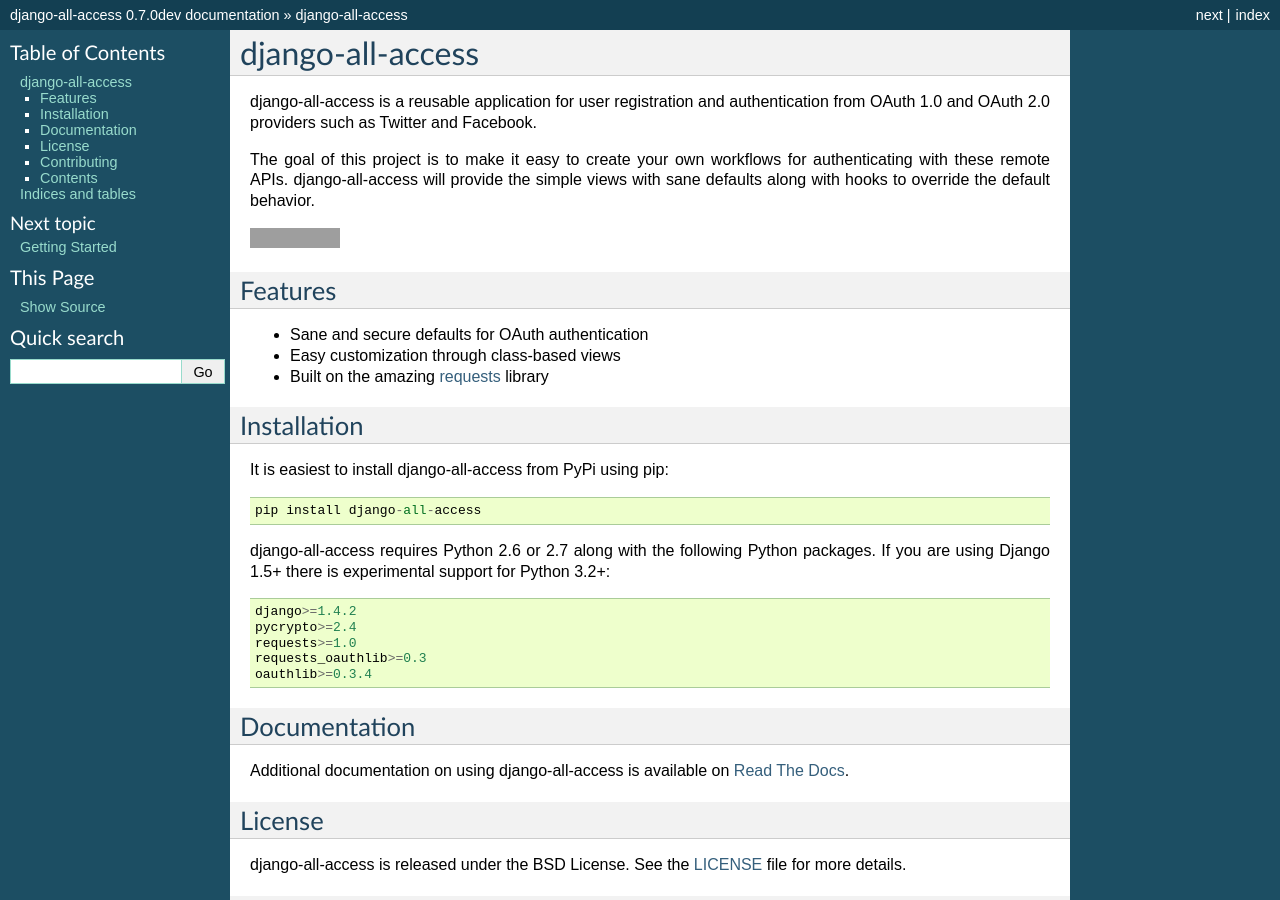
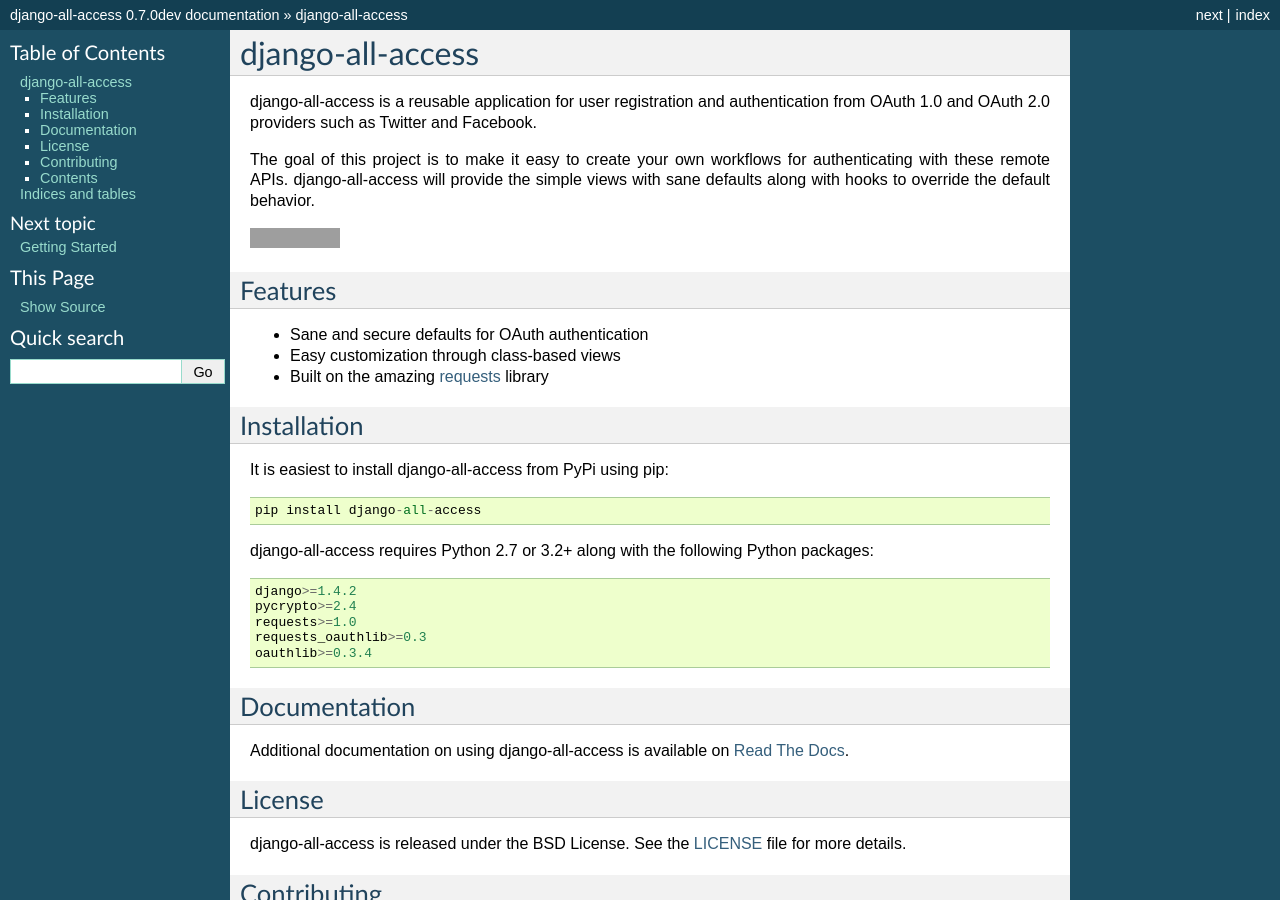
Before and after one commit to mlavin/django-all-access, a Sphinx documentation site: the page built from docs/index.rst, in a window 1280 px wide and 900 px high. Built offline with Sphinx 7.4.7, drawn with Linux system fonts in a browser that asks for light colours; grey boxes are pictures that could not be loaded.

Commit message:
Drop test support for Python 2.6

```diff
--- a/README.rst
+++ b/README.rst
@@ -28,8 +28,8 @@
 
     pip install django-all-access
 
-django-all-access requires Python 2.6 or 2.7 along with the following Python
-packages. If you are using Django 1.5+ there is experimental support for Python 3.2+::
+django-all-access requires Python 2.7 or 3.2+ along with the following Python
+packages::
 
     django>=1.4.2
     pycrypto>=2.4
--- a/docs/releases.rst
+++ b/docs/releases.rst
@@ -25,6 +25,12 @@
     python manage.py migrate allaccess
 
 should automatically fake the initial migration using the new-style migrations.
+
+
+Backwards Incompatible Changes
+__________________________________
+
+- Python 2.6 is no officially supported or tested.
 
 
 v0.6.0 (2014-02-01)
--- a/setup.py
+++ b/setup.py
@@ -28,11 +28,11 @@
         'License :: OSI Approved :: BSD License',
         'Programming Language :: Python',
         'Programming Language :: Python :: 2',
-        'Programming Language :: Python :: 2.6',
         'Programming Language :: Python :: 2.7',
         'Programming Language :: Python :: 3',
         'Programming Language :: Python :: 3.2',
         'Programming Language :: Python :: 3.3',
+        'Programming Language :: Python :: 3.4',
         'Topic :: Software Development :: Libraries :: Python Modules',
         'Development Status :: 4 - Beta',
         'Operating System :: OS Independent',
```
Also changed, not shown: .travis.yml, 1 other file.
